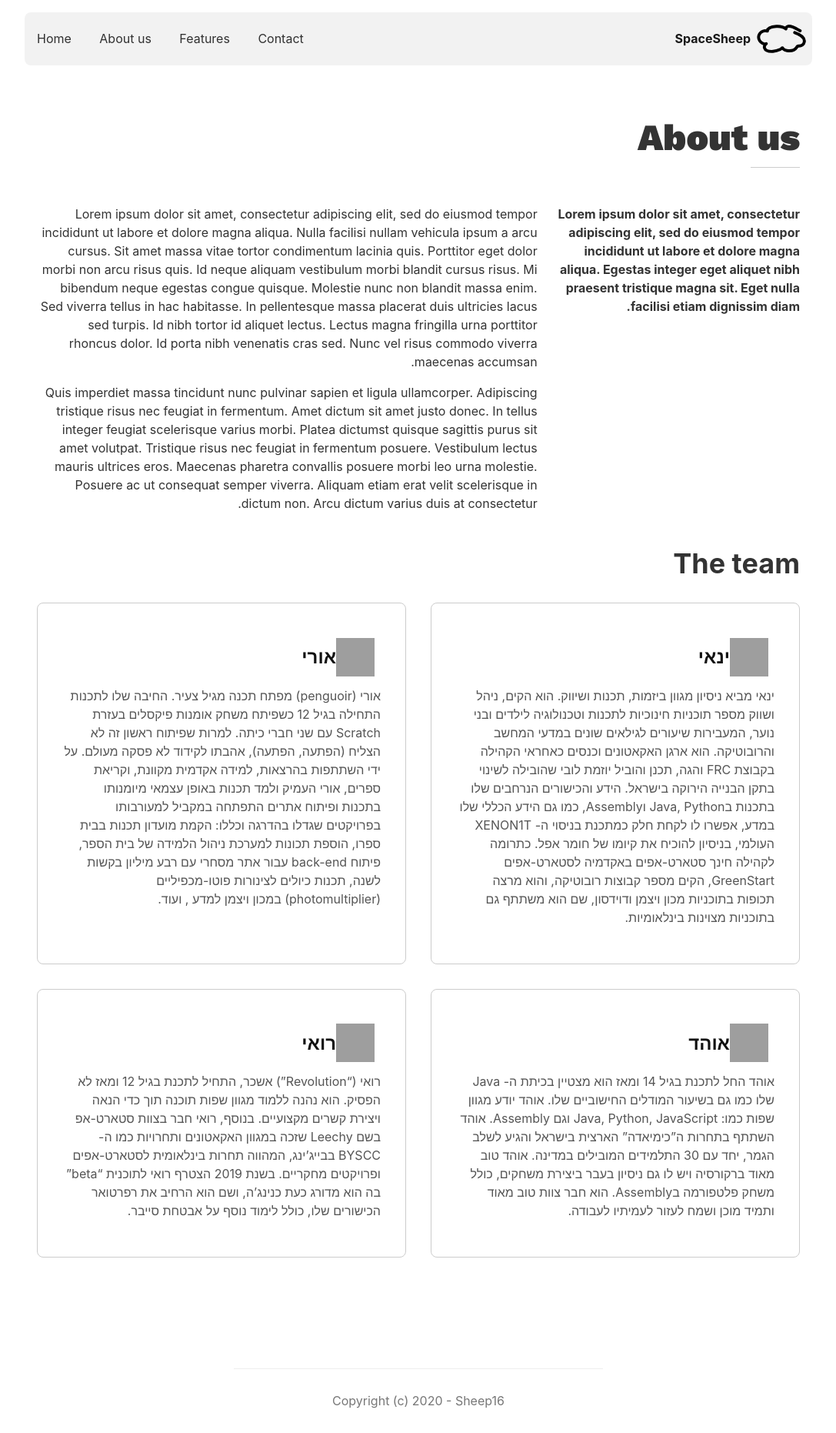
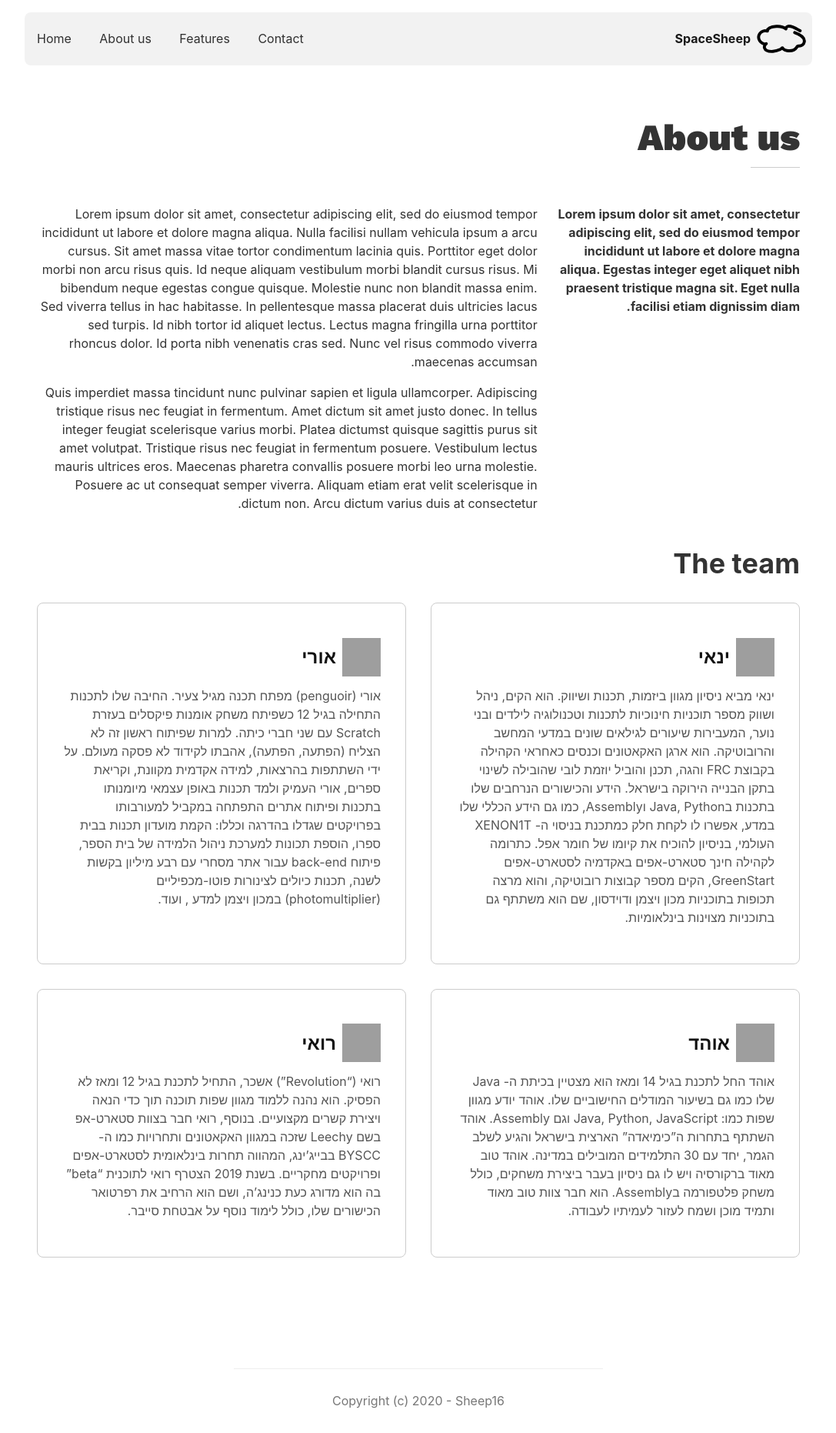
Before and after one commit to sheepsixteen/marketing, a Jekyll site: the page built from pages/about.html, in a window 1280 px wide. Shown: the whole page at 77% size, without its empty margins (96-1183 px from the left). Built offline with Jekyll 4.4.1, drawn with Linux system fonts in a browser that asks for light colours; nearby versions of some CDN libraries; grey boxes are pictures that could not be loaded.

Commit message:
Fix margins on about page

```diff
--- a/pages/about.html
+++ b/pages/about.html
@@ -21,7 +21,7 @@ permalink: /about/
   {% for person in site.data.us %}
   <div class="person ba pa4 br3 b--moon-gray">
     <div class="flex items-center">
-      <span class="inline-flex items-center justify-center mr2">
+      <span class="inline-flex items-center justify-center ml2">
         {% avatar user=person.github size=50 %}
       </span>
       <h3 class="f3 di near-black">{{ person.name }}</h3>
```
